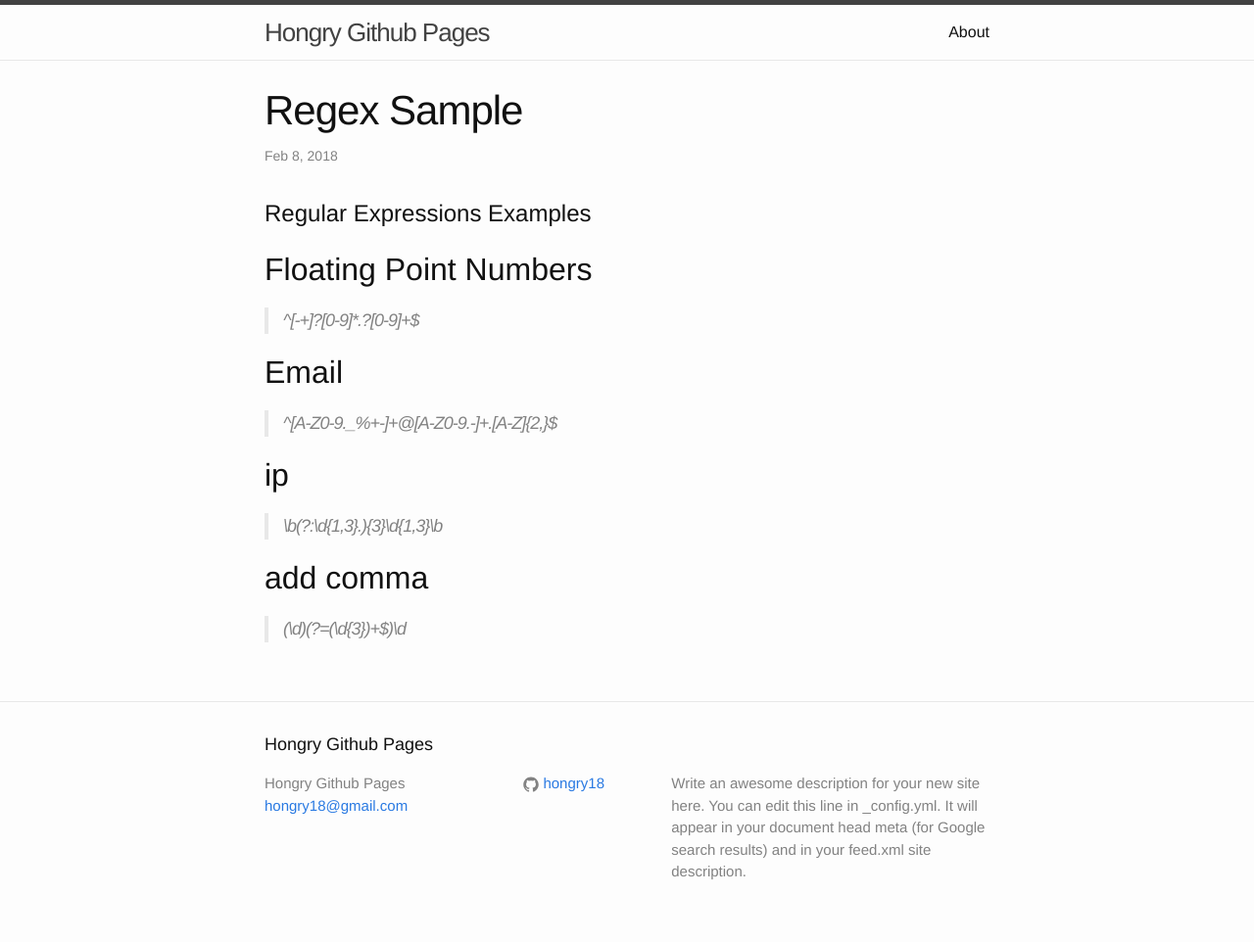
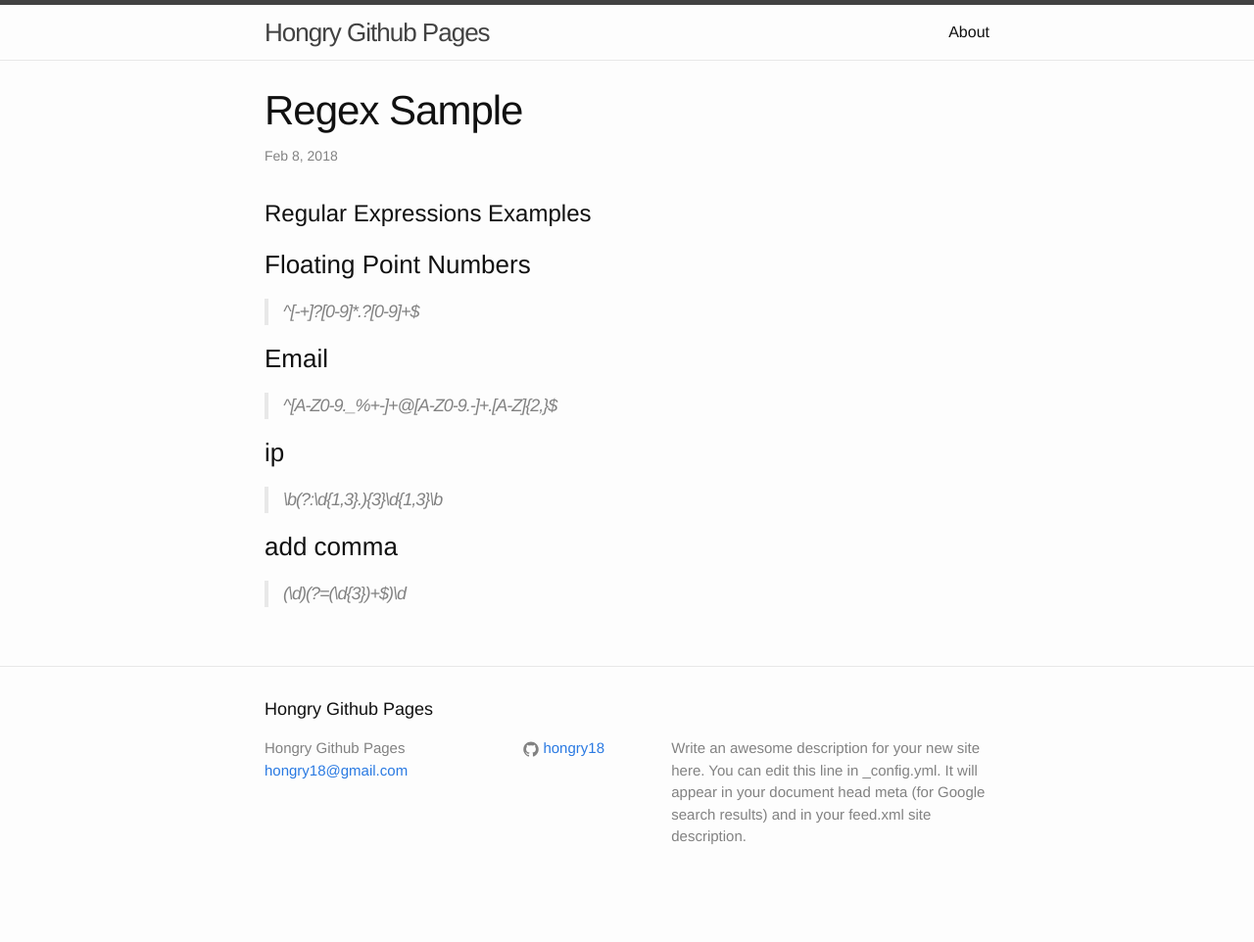
Before and after one commit to hongry18/hongry18.github.io, a Jekyll site: the page built from _posts/2018-02-08-regex-sample.markdown, in a window 1280 px wide. Shown: the whole page at 98% size. Built offline with Jekyll 4.4.1, drawn with Linux system fonts in a browser that asks for light colours; our own code applies the rules of GitHub Pages for plain Markdown files; after the commit the page ends 926 px from its top, so only the background shows below that.

```diff
--- a/_posts/2018-02-08-regex-sample.markdown
+++ b/_posts/2018-02-08-regex-sample.markdown
@@ -1,13 +1,13 @@
 # Regular Expressions Examples
 
-## Floating Point Numbers
+### Floating Point Numbers
 > ^[-+]?[0-9]*\.?[0-9]+$
 
-## Email
+### Email
 > ^[A-Z0-9._%+-]+@[A-Z0-9.-]+\.[A-Z]{2,}$
 
-## ip
+### ip
 > \b(?:\d{1,3}\.){3}\d{1,3}\b
 
-## add comma
+### add comma
 > (\d)(?=(\d{3})+$)\d
```
